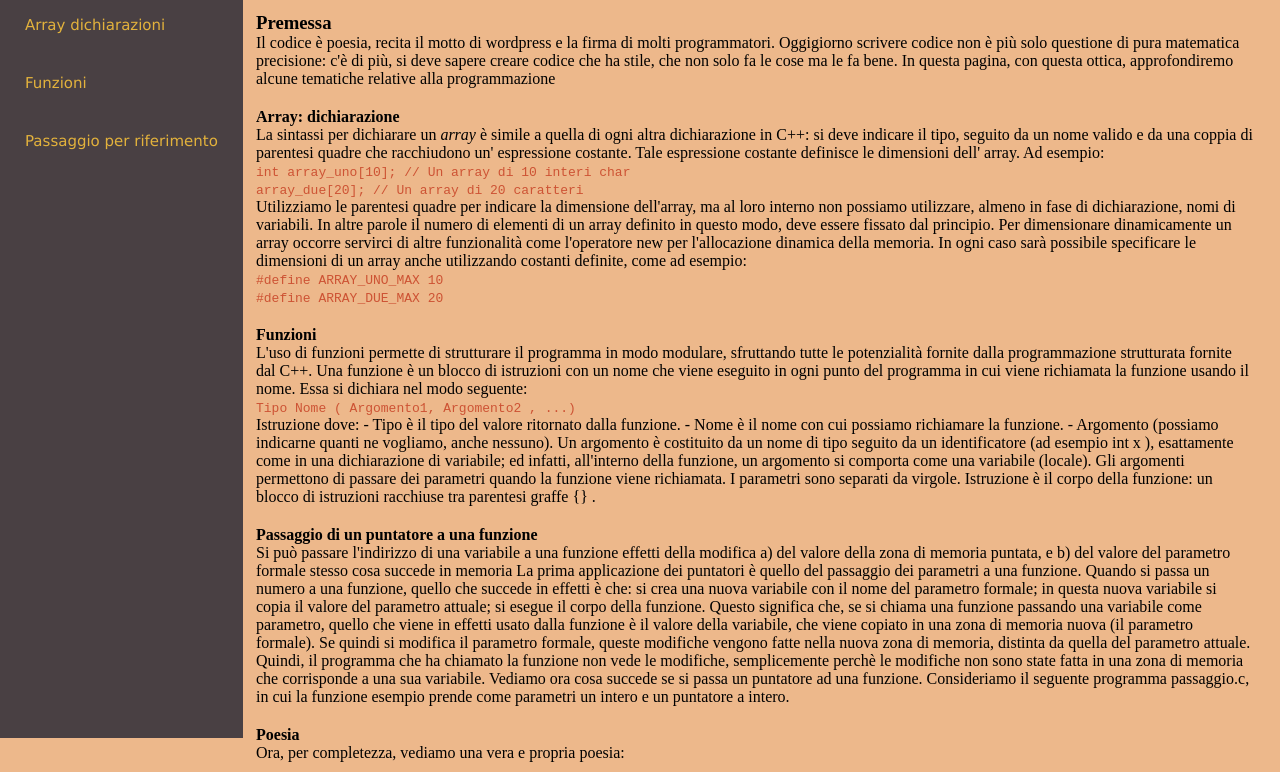
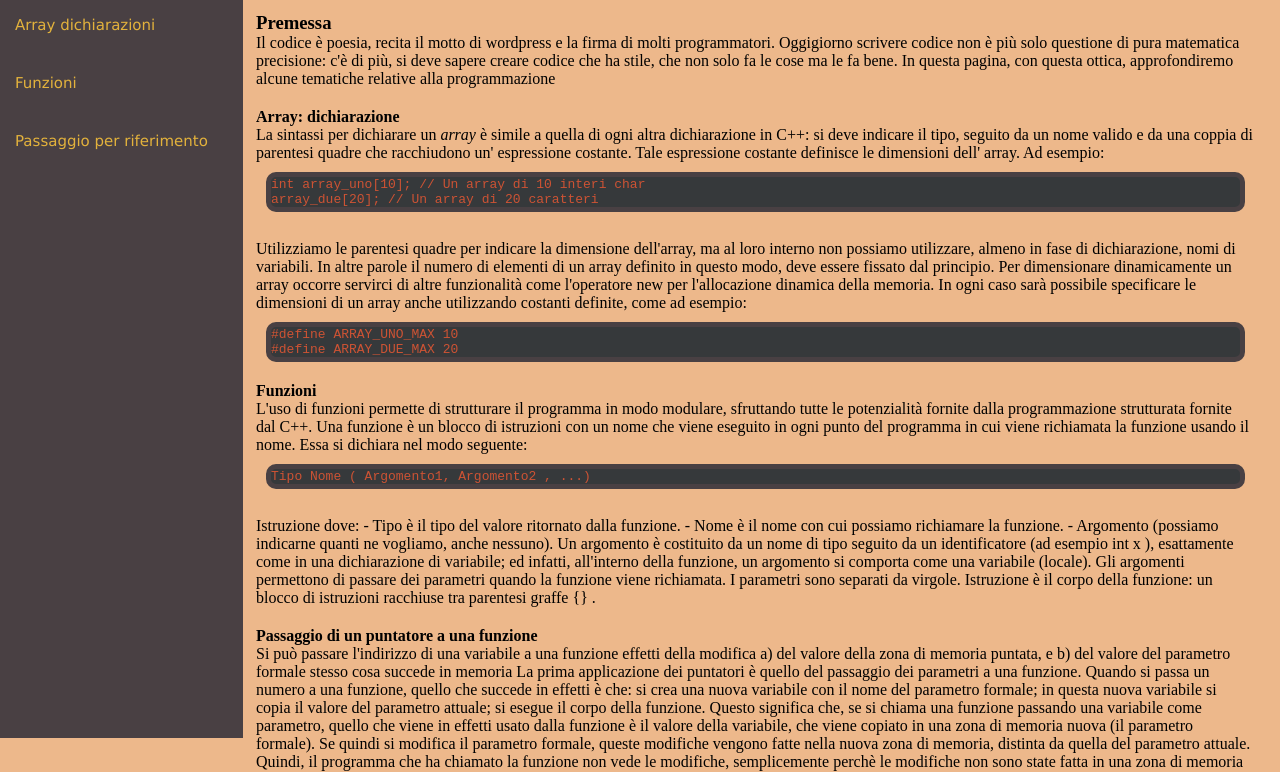
Before and after one commit to MarcoNardi/Sito-esercizio, a plain HTML site: page index.html in a window 1280 px wide. Shown: the part 62-834 px from the top of the page. Drawn offline with Linux system fonts and the light colour scheme.

Commit message:
Styling
styling the code tag and adjusting navabr

```diff
--- a/index.html
+++ b/index.html
@@ -39,7 +39,7 @@ colors:
 
 	<section class="col-8">
 	<article >
-		<a name="premessa">
+		<a id="premessa"></a>
 		<h3 >
 			Premessa
 		</h3>
--- a/stile.css
+++ b/stile.css
@@ -11,6 +11,7 @@ header{
 	height:100%;
 	position:fixed;
 }
+
 
 .col-8{
 	margin-left:20%;
@@ -28,7 +29,7 @@ nav ul{
 	overflow: auto;
 	font-family: Verdana,sans-serif;
     font-size: 15px;
-	margin-left:10px;
+	margin-left:0px;
 	z-index:999;
 	border:none;
 }
@@ -69,6 +70,14 @@ code, pre{
   color:#CD5334;
 }
 
+code{
+	margin: 10px;
+	background-color: #36393B;
+	display:block;
+	border: 5px solid #494043;
+	border-radius: 10px;
+}
+
 article h4{
 
 }
```
